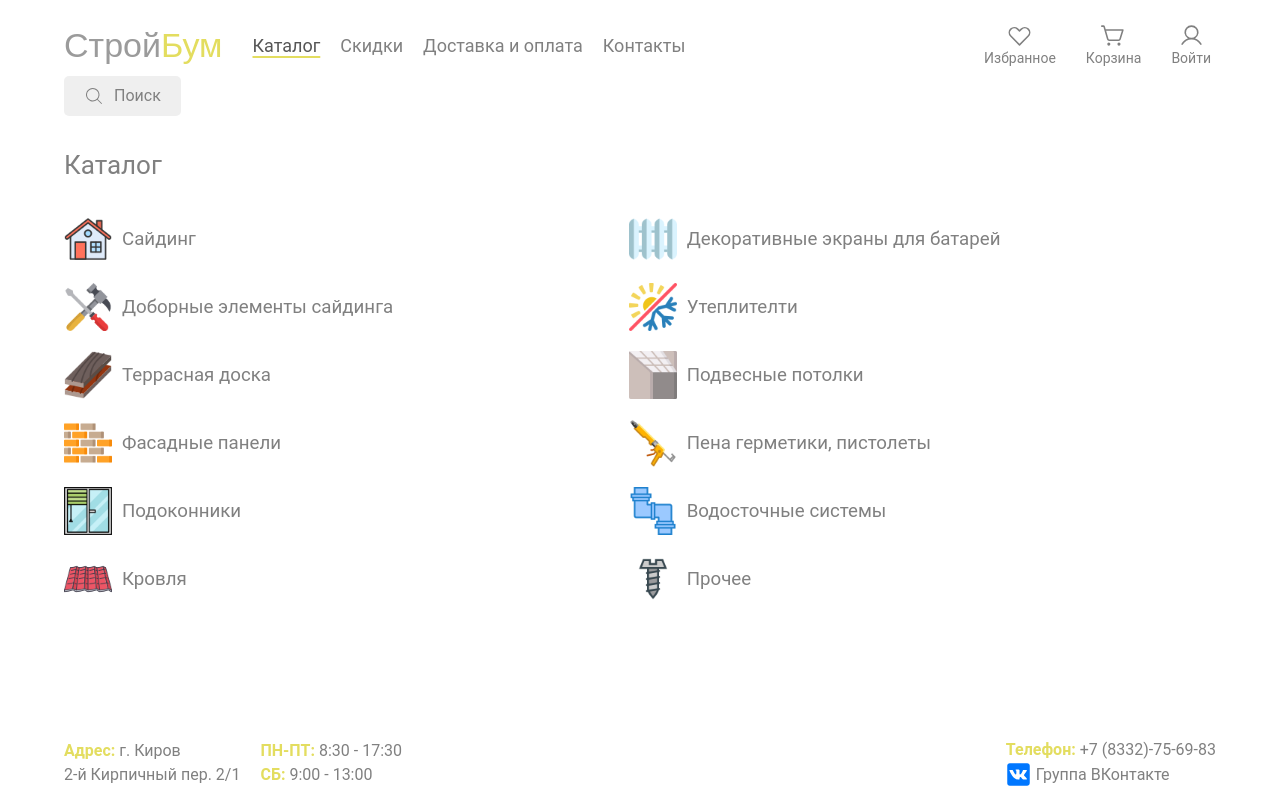
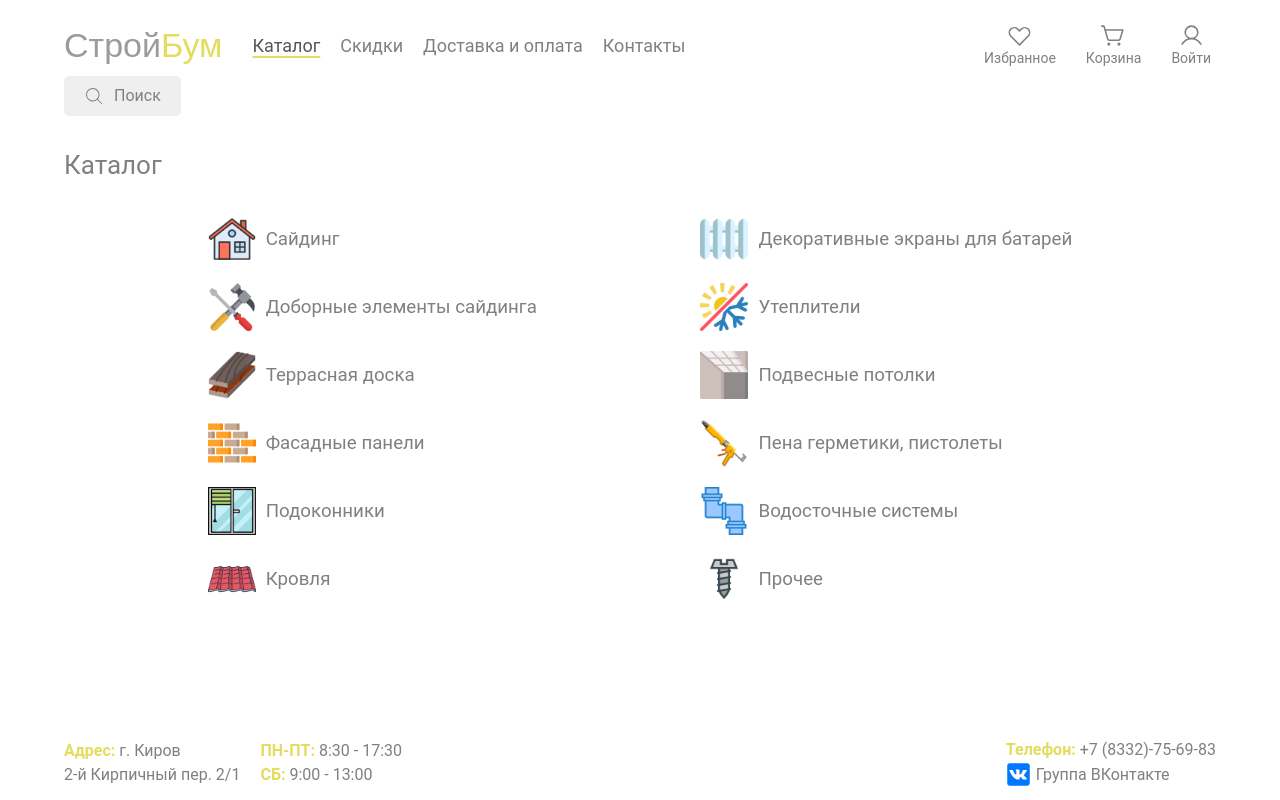
Before and after one commit to kotamikh/StroyBum, a Nuxt app: page /catalog in a window 1280 px wide. Built offline with nearby package versions, Linux system fonts and the light colour scheme; a web font is replaced by a local one.

Commit message:
adaptive catalog

```diff
--- a/pages/catalog.vue
+++ b/pages/catalog.vue
@@ -65,7 +65,7 @@ const categories = {
     path: 'batteryScreens'
   },
   insulation: {
-    text: 'Утеплителти',
+    text: 'Утеплители',
     image: insulation,
     path: 'insulation'
   },
@@ -100,13 +100,46 @@ const categories = {
   flex-wrap: wrap
   max-height: 400px
   flex-direction: column
+  align-content: space-evenly
 
-  a
+  @media screen and (max-width: 750px)
+    flex-direction: row
+    justify-content: center
+    max-height: max-content
+
+    li
+      width: 180px
+      height: 80px
+      display: flex
+      border: 2px solid transparent
+      flex-direction: column
+      justify-content: center
+
+      a
+        padding: 0 5px
+
+      &:hover
+        border-radius: 5px
+        border: 2px solid var(--yellow)
+
+  @media screen and (max-width: 610px)
+    gap: 30px
+
+    li
+      width: 160px
+
+  @media screen and (max-width: 565px)
+    gap: 20px
+    justify-content: space-evenly
+
+  @media screen and (max-width: 370px)
     gap: 10px
-    display: flex
-    cursor: pointer
-    align-items: center
 
+    li
+      width: 300px
+      align-items: flex-start
+
+  @media screen and (min-width: 750px)
     &:hover
       h3
         color: #4d4d4d
@@ -114,4 +147,11 @@ const categories = {
         text-underline-position: under
         text-decoration-thickness: 2px
         text-decoration-color: var(--yellow)
+
+  a
+    gap: 10px
+    display: flex
+    cursor: pointer
+    align-items: center
+    font-size: calc((100vw - 320px) / (1280 - 320) * (16 - 14) + 14px)
 </style>
```
